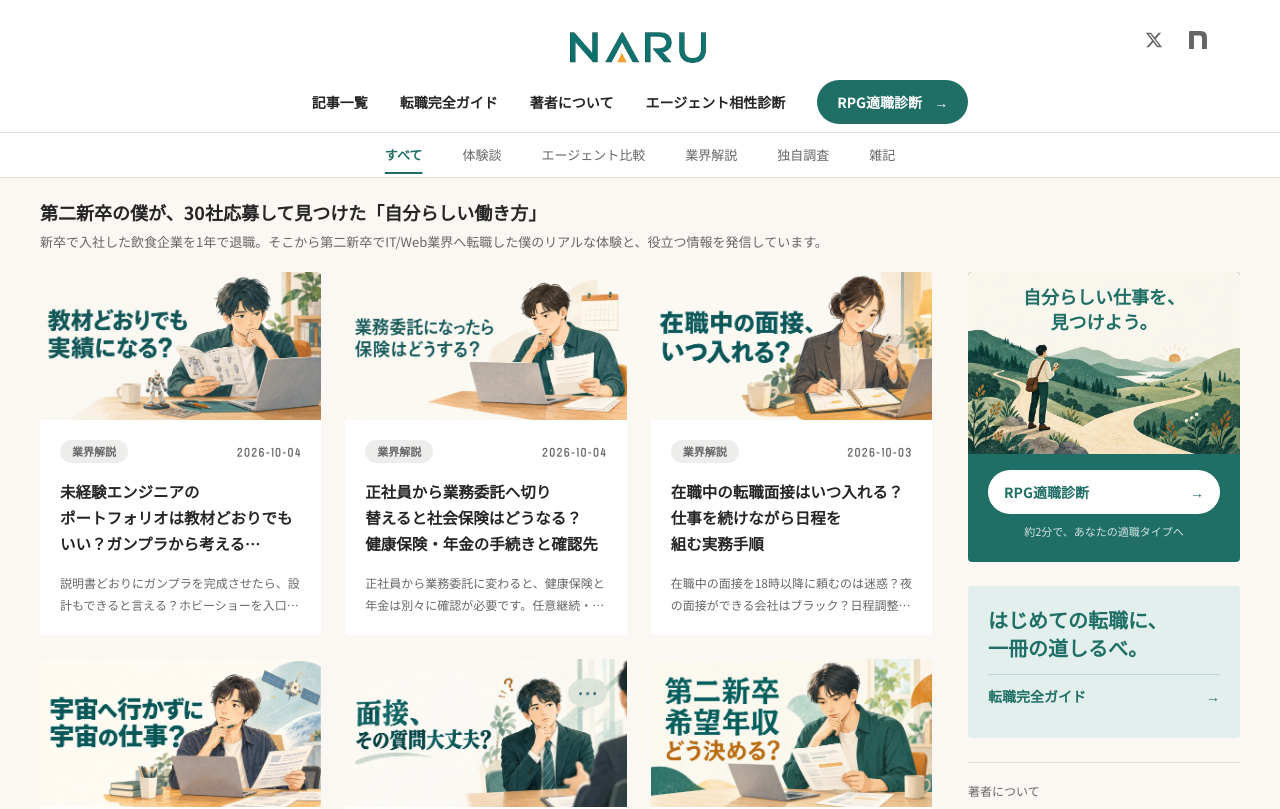
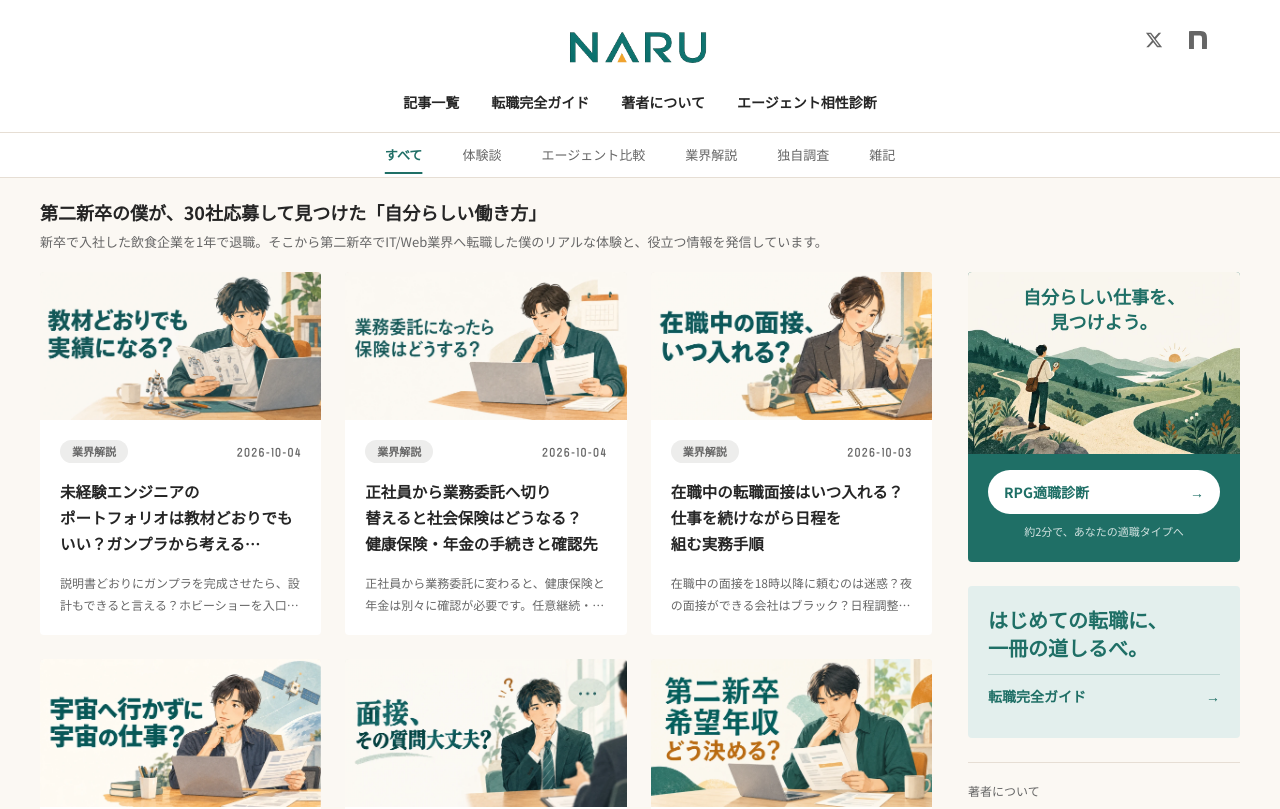
Before and after one commit to nasagame8-del/naru-career, a Next.js app: page / in a window 1280 px wide. Shown: the top 809 px of the page. Built offline with nearby package versions, Linux system fonts and the light colour scheme; no server answers.

Commit message:
fix: disable RPG diagnosis routes

```diff
--- a/src/components/Header.tsx
+++ b/src/components/Header.tsx
@@ -35,7 +35,6 @@ export function Header() {
           <Link href="/guides/second-new-grad-complete-guide" className="header-link">転職完全ガイド</Link>
           <Link href="/about" className="header-link">著者について</Link>
           <Link href="/agent-diagnosis" className="header-link">エージェント相性診断</Link>
-          <Link href="/shindan" className="inline-flex min-h-11 items-center rounded-full bg-primary px-5 text-white hover:bg-primary/90">RPG適職診断 <span aria-hidden="true" className="ml-3">→</span></Link>
         </div>
       </nav>
     </header>
```
